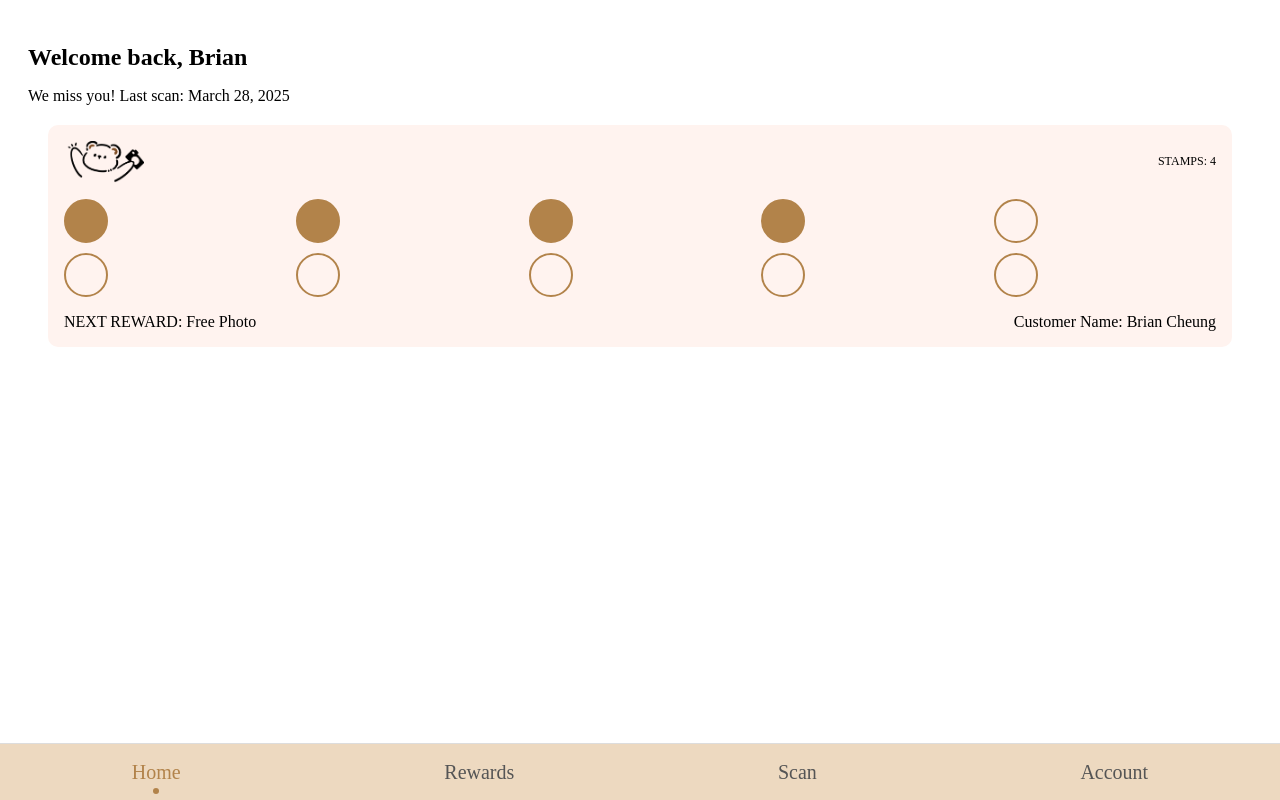
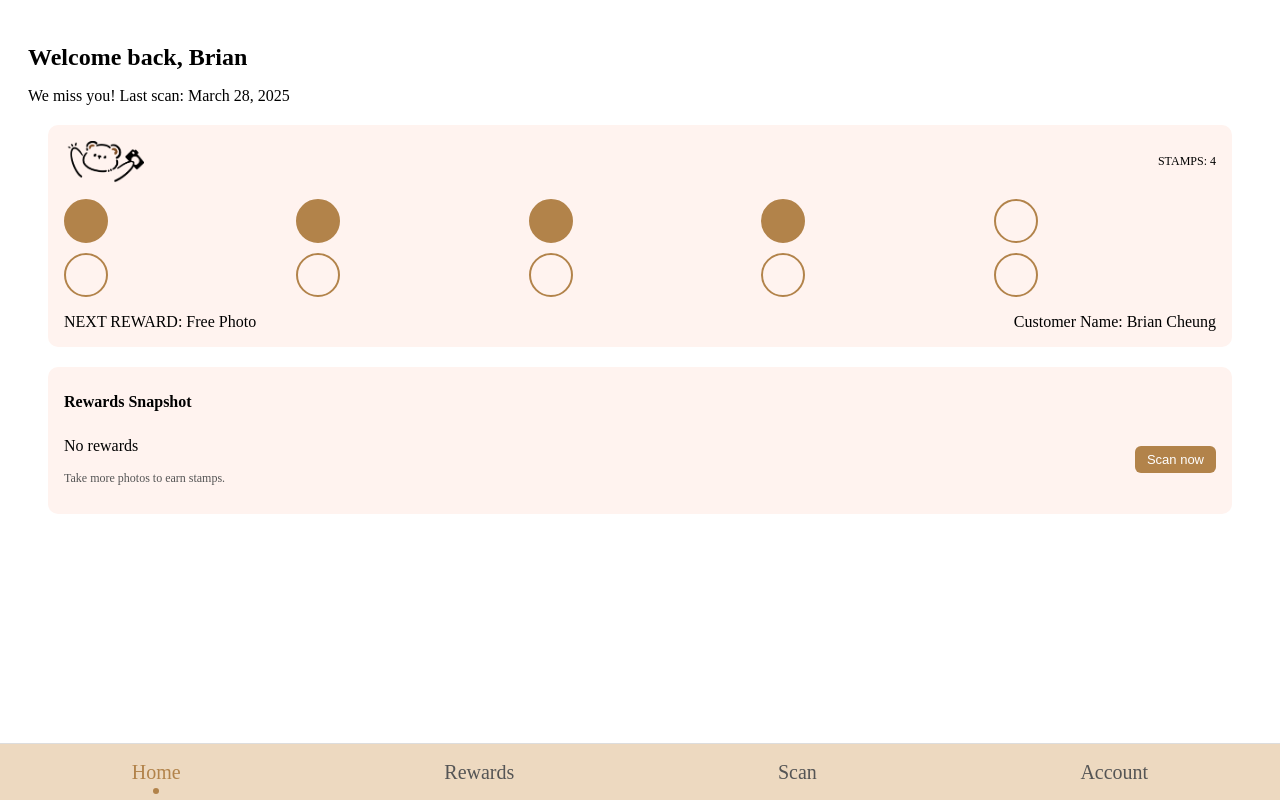
Before and after one commit to djchin123/project-PunchIT, a React (Vite) app: page / in a window 1280 px wide. Built offline with nearby package versions, Linux system fonts and the light colour scheme.

Commit message:
added a rewards wiget which would give a small snapshot of our rewards page

```diff
--- a/src/components/customer/HomePage/HomePageLayout.tsx
+++ b/src/components/customer/HomePage/HomePageLayout.tsx
@@ -1,6 +1,7 @@
 import BottomNav from './BottomNav'
 import '../../../styles/customer/home/layout.css'
 import PunchCard from './PunchCard'
+import RewardsWidget from './RewardsWiget'
 
 const HomePageLayout = () => {
   return (
@@ -9,6 +10,7 @@ const HomePageLayout = () => {
       <p>We miss you! Last scan: March 28, 2025</p>
 
       <PunchCard total={10} filled={4} />
+      <RewardsWidget />
 
       <BottomNav />
     </div>
--- /dev/null
+++ b/src/components/customer/HomePage/RewardsWiget.tsx
@@ -0,0 +1,21 @@
+import { useNavigate } from 'react-router-dom'
+import '../../../styles/customer/home/RewardsWiget.css'
+
+const RewardsWidget = () => {
+  const navigate = useNavigate()
+
+  return (
+    <div className="rewards-widget">
+      <h1 className="section-title">Rewards Snapshot</h1>
+      <div className="rewards-row">
+        <div>
+          <p>No rewards</p>
+          <p className="subtext">Take more photos to earn stamps.</p>
+        </div>
+        <button onClick={() => navigate('/scan')}>Scan now</button>
+      </div>
+    </div>
+  )
+}
+
+export default RewardsWidget
--- /dev/null
+++ b/src/styles/customer/home/RewardsWiget.css
@@ -0,0 +1,32 @@
+.rewards-widget {
+    background: #fff3ef;
+    padding: 16px;
+    border-radius: 10px;
+    margin: 20px;
+  }
+
+  .section-title {
+    font-size: 16px;
+    margin-bottom: 10px;
+  }
+
+  .rewards-row {
+    display: flex;
+    justify-content: space-between;
+    align-items: center;
+  }
+
+  .subtext {
+    font-size: 12px;
+    color: #555;
+  }
+
+  button {
+    background-color: #b2834a;
+    color: white;
+    border: none;
+    border-radius: 6px;
+    padding: 6px 12px;
+    font-size: 13px;
+    cursor: pointer;
+  }
```
